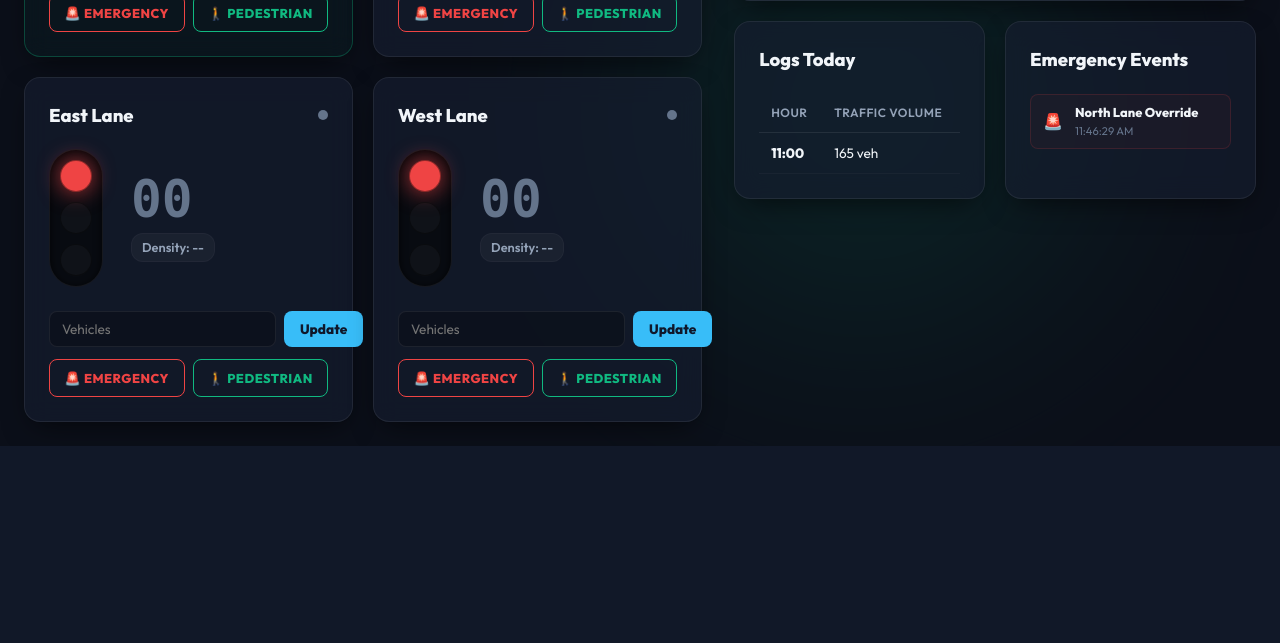
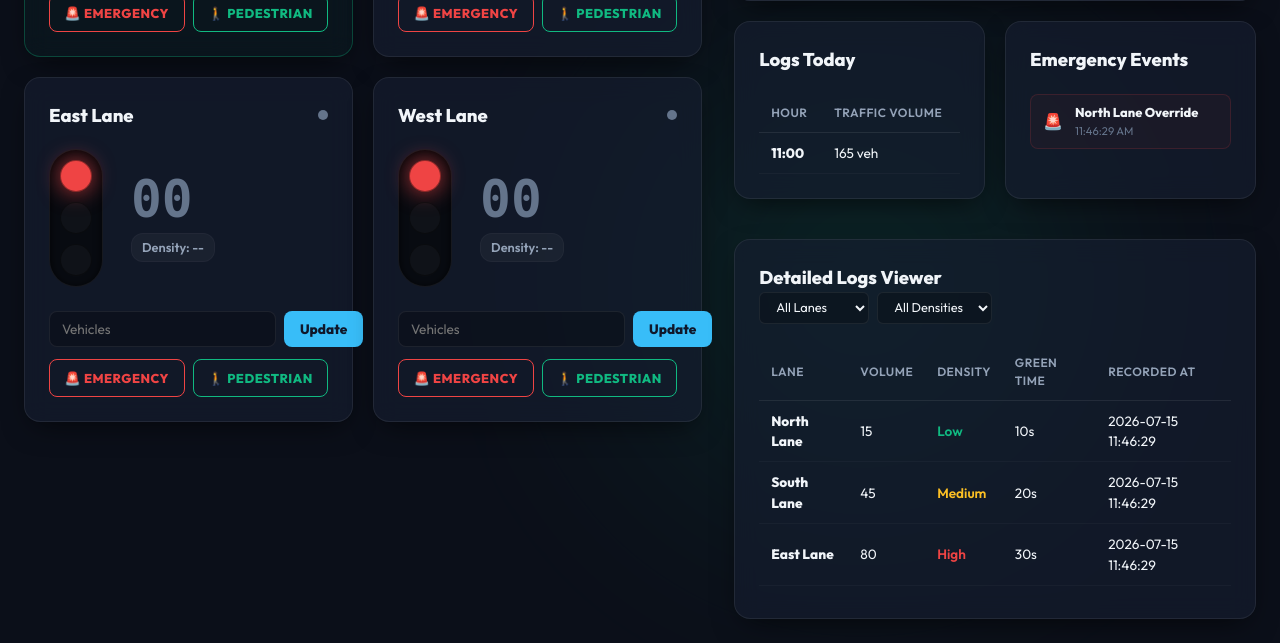
Before and after one commit to U-295/SMART-TRAFFIC-SYSTEM, a Flask app: page / in a window 1280 px wide. Shown: the part 703-1346 px from the top of the page. Before the commit the page ends 1149 px from the top, so only its background shows below. Run offline with Flask 3, Linux system fonts and the light colour scheme; data comes from the database, SQL or seed files in the repository.

Commit message:
Feat: Add interactive Detailed Logs Viewer widget with dropdown filters

```diff
--- a/static/script.js
+++ b/static/script.js
@@ -68,6 +68,9 @@ function init() {
             changeWeather(selectedWeather);
         });
     });
+
+    // Initial logs load
+    fetchFilteredLogs();
 }
 
 // Update the visual timer for all lanes
@@ -513,5 +516,52 @@ function updateChartData(hourlyData) {
     trafficChart.update();
 }
 
+// Fetch logs with current filters applied
+async function fetchFilteredLogs() {
+    const laneSelect = document.getElementById('filter-lane');
+    const densitySelect = document.getElementById('filter-density');
+
+    // Check if element exists before accessing values (useful during tests)
+    const laneId = laneSelect ? laneSelect.value : '';
+    const density = densitySelect ? densitySelect.value : '';
+
+    let url = '/api/logs?limit=50';
+    if (laneId) url += `&lane_id=${laneId}`;
+    if (density) url += `&density=${density}`;
+
+    try {
+        const response = await fetch(url);
+        const logs = await response.json();
+
+        const tbody = document.getElementById('filtered-logs-body');
+        if (!tbody) return; // Exit if tbody isn't loaded yet
+
+        tbody.innerHTML = '';
+
+        if (logs && logs.length > 0) {
+            logs.forEach(log => {
+                const tr = document.createElement('tr');
+                let densityColor = '#64748b';
+                if (log.density_level === 'Low') densityColor = '#10b981';
+                else if (log.density_level === 'Medium') densityColor = '#fbbf24';
+                else if (log.density_level === 'High') densityColor = '#ef4444';
+
+                tr.innerHTML = `
+                    <td><strong>${log.lane_name}</strong></td>
+                    <td>${log.vehicle_count}</td>
+                    <td><span style="color: ${densityColor}; font-weight: 600;">${log.density_level}</span></td>
+                    <td>${log.green_time}s</td>
+                    <td>${log.recorded_at}</td>
+                `;
+                tbody.appendChild(tr);
+            });
+        } else {
+            tbody.innerHTML = `<tr><td colspan="5" style="text-align: center; color: var(--text-muted);">No logs found matching filters.</td></tr>`;
+        }
+    } catch (error) {
+        console.error("Error fetching filtered logs:", error);
+    }
+}
+
 // Run init when page loads
 window.onload = init;
--- a/static/style.css
+++ b/static/style.css
@@ -782,3 +782,26 @@ input:checked + .slider:before {
     color: white;
     box-shadow: 0 0 15px rgba(16, 185, 129, 0.35);
 }
+
+/* Filter select dropdowns */
+.filter-select {
+    background: rgba(0, 0, 0, 0.25);
+    border: 1px solid var(--card-border);
+    color: var(--text-primary);
+    border-radius: 6px;
+    padding: 6px 12px;
+    font-size: 0.8rem;
+    font-weight: 500;
+    outline: none;
+    cursor: pointer;
+    transition: border-color 0.2s;
+}
+
+.filter-select:focus {
+    border-color: var(--accent-blue);
+}
+
+.filter-select option {
+    background: #0f172a;
+    color: var(--text-primary);
+}
--- a/templates/index.html
+++ b/templates/index.html
@@ -264,6 +264,43 @@
                         </div>
                     </div>
                 </div>
+
+                <div class="glass-card logs-search-card" style="margin-top: 20px;">
+                    <div class="card-header" style="flex-wrap: wrap; gap: 10px;">
+                        <h3>Detailed Logs Viewer</h3>
+                        <div class="filter-controls" style="display: flex; gap: 8px;">
+                            <select id="filter-lane" onchange="fetchFilteredLogs()" class="filter-select">
+                                <option value="">All Lanes</option>
+                                <option value="1">North Lane</option>
+                                <option value="2">South Lane</option>
+                                <option value="3">East Lane</option>
+                                <option value="4">West Lane</option>
+                            </select>
+                            <select id="filter-density" onchange="fetchFilteredLogs()" class="filter-select">
+                                <option value="">All Densities</option>
+                                <option value="Low">Low</option>
+                                <option value="Medium">Medium</option>
+                                <option value="High">High</option>
+                            </select>
+                        </div>
+                    </div>
+                    <div class="table-wrapper search-table-wrapper" style="max-height: 250px; overflow-y: auto;">
+                        <table class="analytics-table">
+                            <thead>
+                                <tr>
+                                    <th>Lane</th>
+                                    <th>Volume</th>
+                                    <th>Density</th>
+                                    <th>Green Time</th>
+                                    <th>Recorded At</th>
+                                </tr>
+                            </thead>
+                            <tbody id="filtered-logs-body">
+                                <!-- Populated via JS -->
+                            </tbody>
+                        </table>
+                    </div>
+                </div>
             </section>
         </div>
     </main>
```
